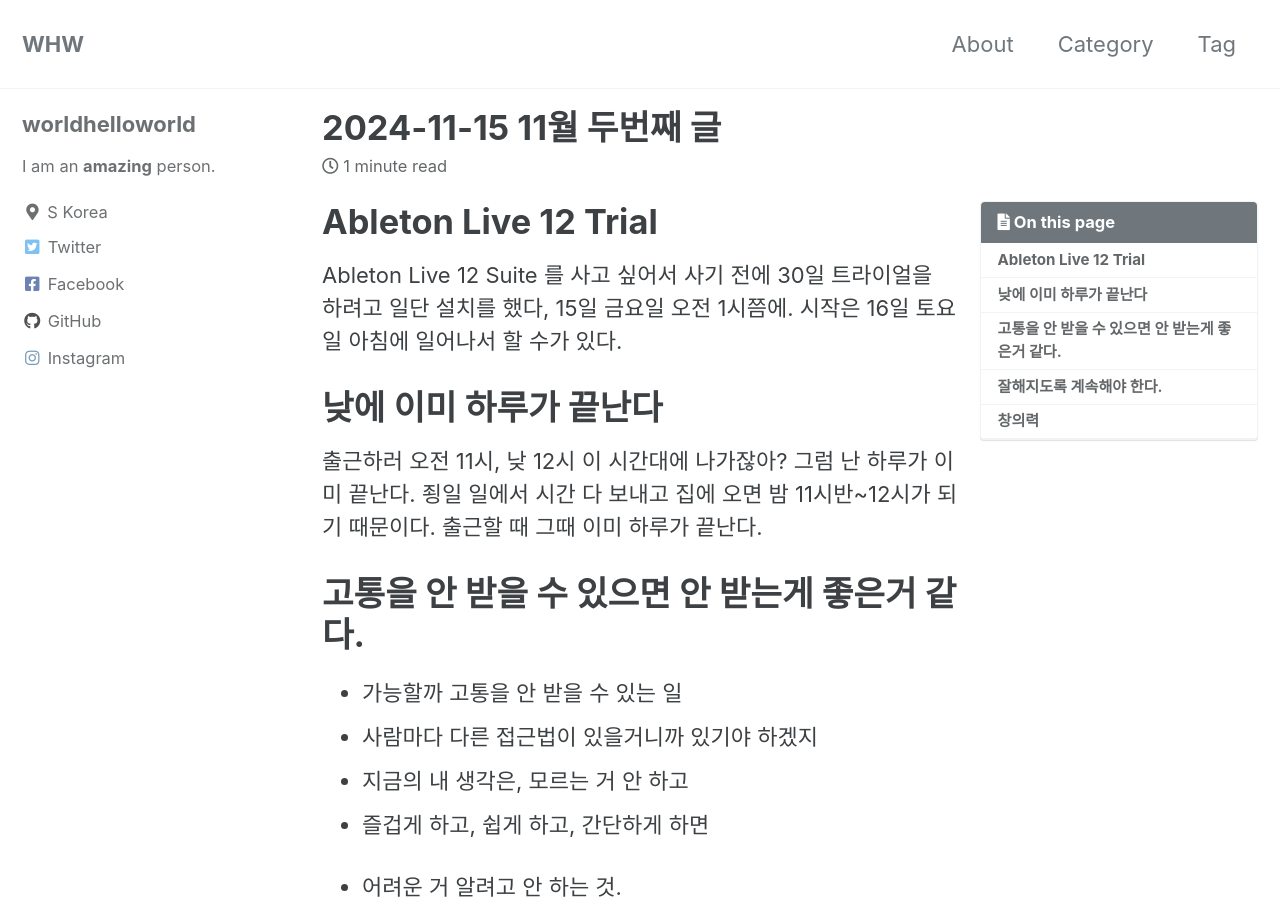
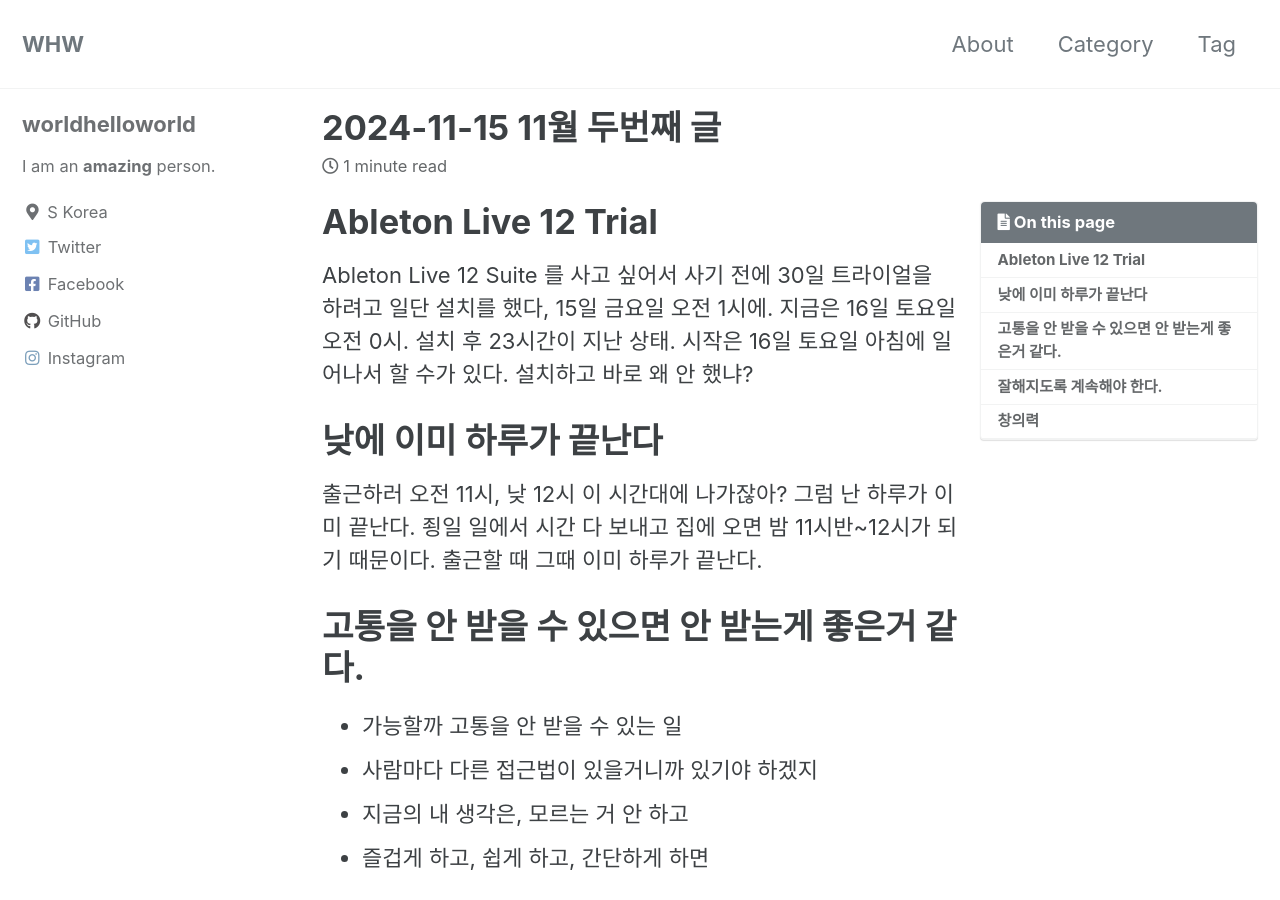
Before and after one commit to worldhelloworld/worldhelloworld.github.io, a Jekyll site: the page built from _posts/2024-11-15-go to bed241115.md, in a window 1280 px wide and 900 px high. Built offline with Jekyll 4.4.1, drawn with Linux system fonts in a browser that asks for light colours; cached includes are drawn as plain includes.

Commit message:
241116 02

```diff
--- a/_posts/2024-11-15-go to bed241115.md
+++ b/_posts/2024-11-15-go to bed241115.md
@@ -10,8 +10,10 @@
 
 Ableton Live 12 Suite 를 사고 싶어서
 사기 전에
-30일 트라이얼을 하려고 일단 설치를 했다, 15일 금요일 오전 1시쯤에.
+30일 트라이얼을 하려고 일단 설치를 했다, 15일 금요일 오전 1시에.
+지금은 16일 토요일 오전 0시. 설치 후 23시간이 지난 상태.
 시작은 16일 토요일 아침에 일어나서 할 수가 있다.
+설치하고 바로 왜 안 했냐?
 
 낮에 이미 하루가 끝난다
 =
```
